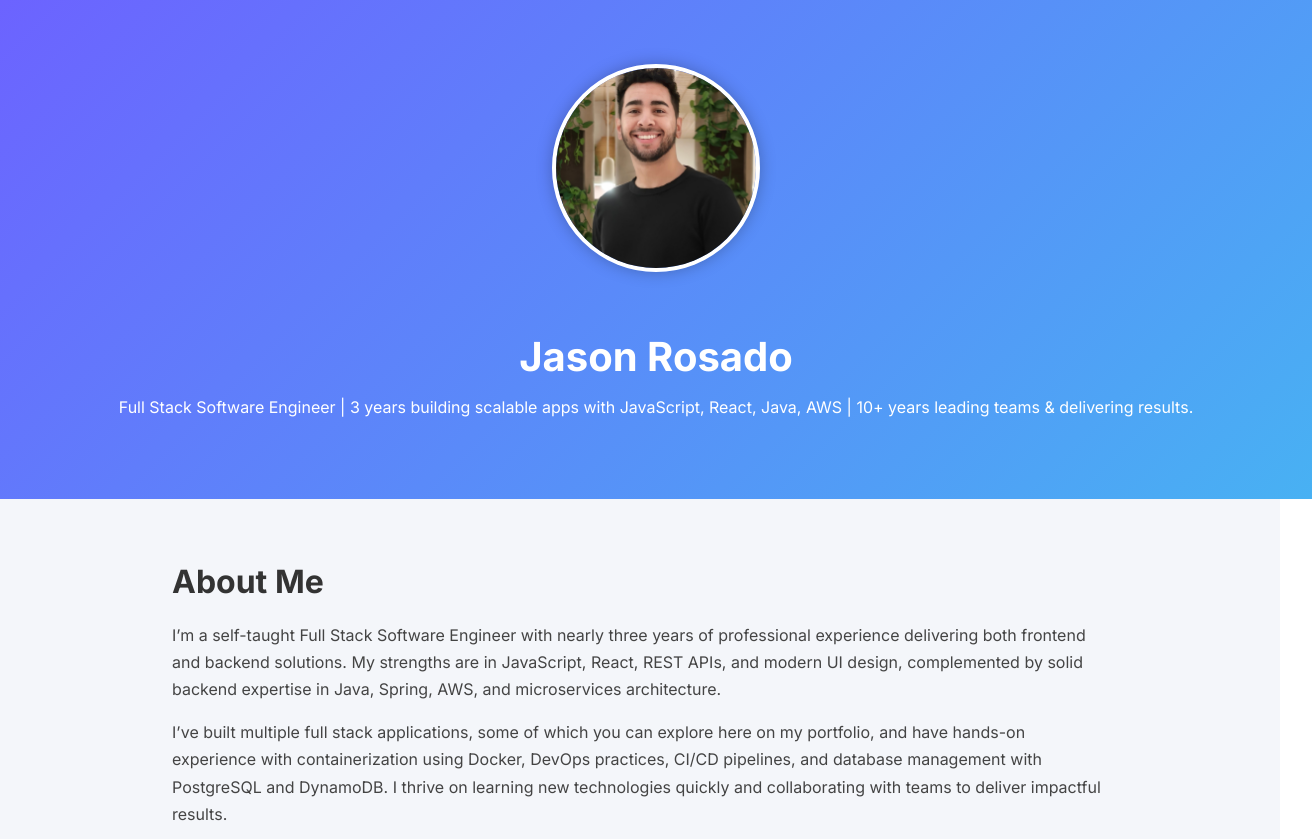
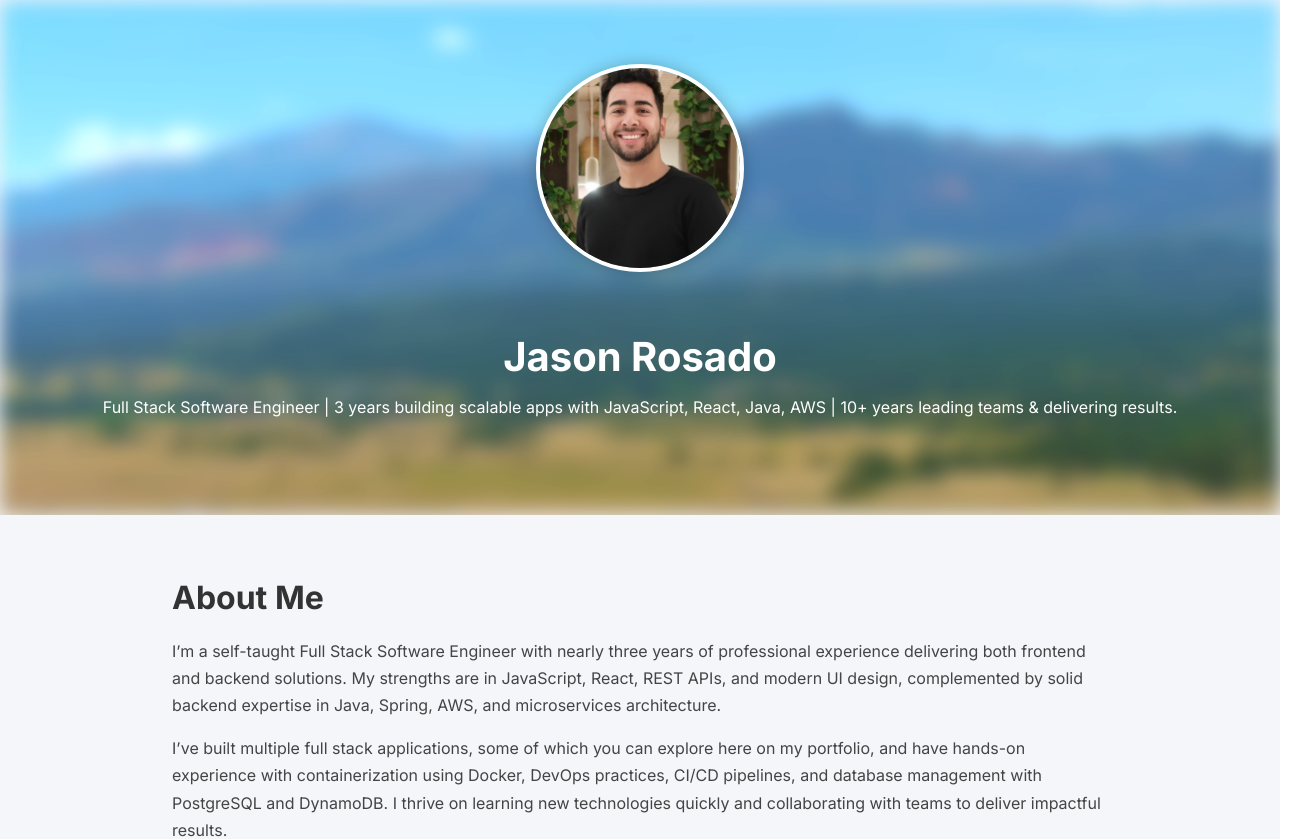
Before and after one commit to jrosado7777/jasons-coding-portfolio, a React (Vite) app: page / in a window 1280 px wide. Shown: the top 839 px of the page, 1312 px wide, since content can reach past the window. Built offline with nearby package versions, Linux system fonts and the light colour scheme.

Commit message:
New Hero Image

```diff
--- a/src/App.css
+++ b/src/App.css
@@ -19,12 +19,32 @@ html, body {
 }
 
 .hero-background {
+  position: relative;
   width: 100vw;
   margin-left: calc(-50vw + 50%);
+  text-align: center;
+  color: white;
+  overflow: hidden;
+}
+
+.hero-background::before {
+  content: '';
+  position: absolute;
+  top: 0;
+  left: 0;
+  width: 100%;
+  height: 100%;
+  background-image: url('/mountains_from_drone.jpg');
+  background-size: cover;
+  background-position: center;
+  filter: blur(10px) brightness(1.3);
+  z-index: 0;
+}
+
+.profile {
+  position: relative;
+  z-index: 1;
   padding: 4rem 1rem 2rem 1rem;
-  background: linear-gradient(135deg, #6c63ff, #48b1f3);
-  color: white;
-  text-align: center;
 }
 
 .profile-pic {
```
